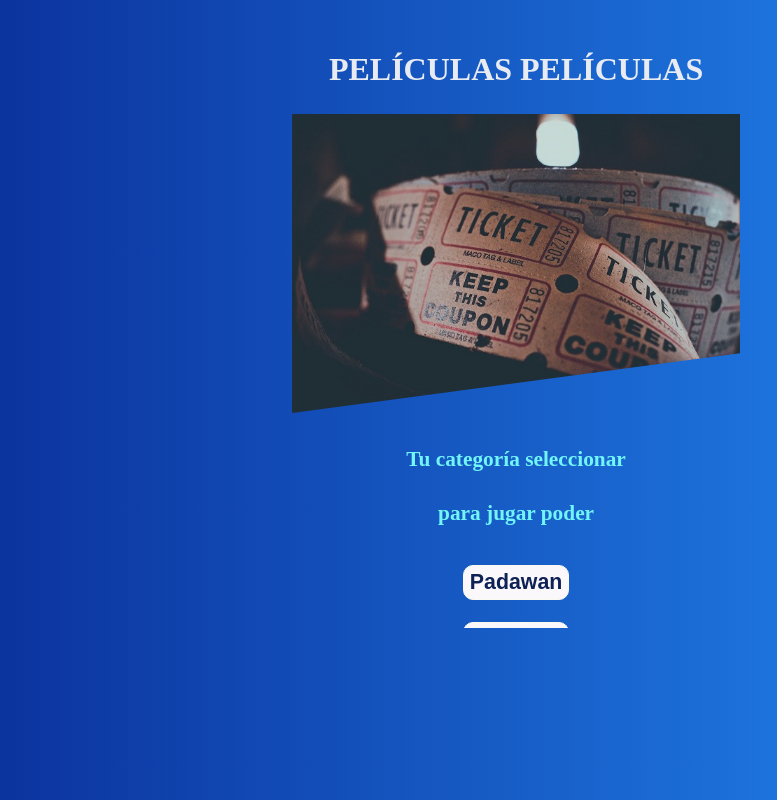
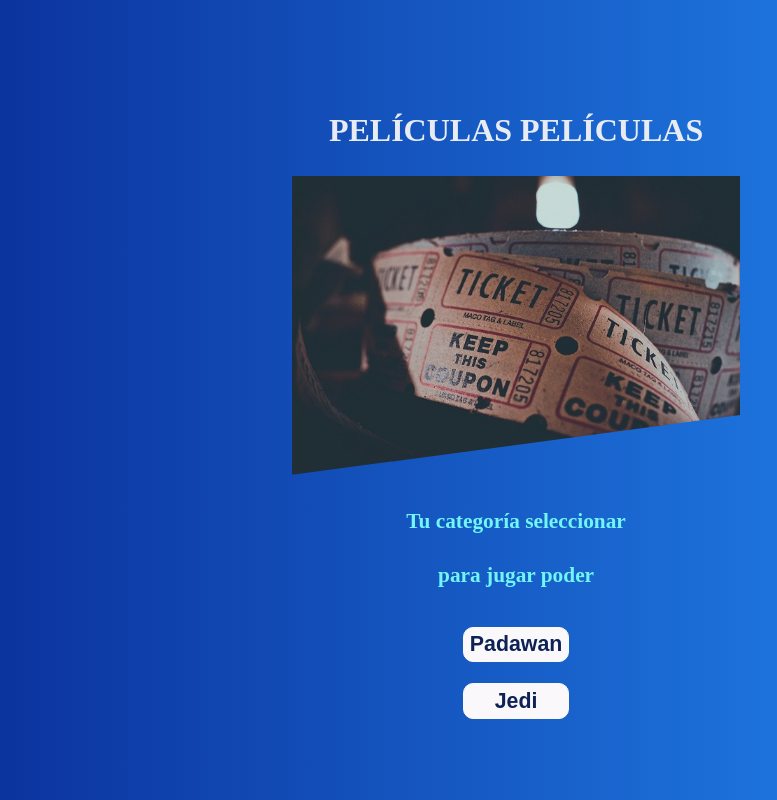
Before and after one commit to Afaya/hackpeum2019, an Angular app in the folder afayaHackpeum2019/: page /#/home in a window 1280 px wide. Shown: the whole page, without its empty margins (117-894 px from the left). Built offline with nearby package versions, Linux system fonts and the light colour scheme.

Commit message:
estilos harta, hartita me tienen si, hoy ya no mas no
estilos harta,
hartita me tienen si,
 hoy ya no mas no

```diff
--- a/afayaHackpeum2019/src/app/app.component.scss
+++ b/afayaHackpeum2019/src/app/app.component.scss
@@ -3,6 +3,10 @@
     margin:auto;
 }
 
-header{
+header, footer{
     height:0%;
 }
+
+.principalContainer{
+    height:90%;
+}
```
Also changed, not shown: 1 other file (tests, documents, lock files or other folders).
